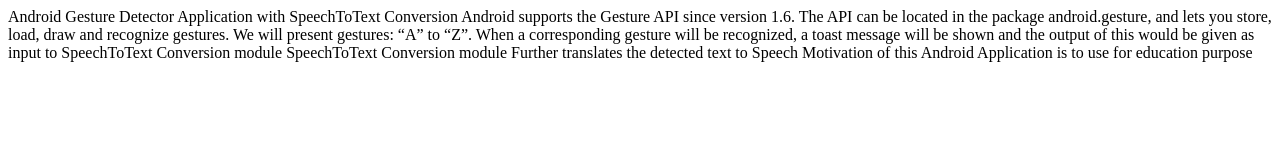
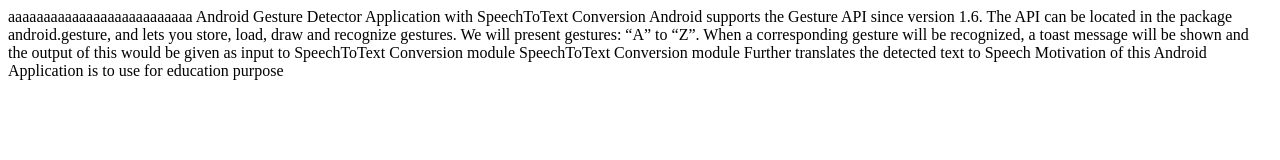
Before and after one commit to srishtiraj/gesturedetetctapp, a plain HTML site: page home.html in a window 1280 px wide. Drawn offline with Linux system fonts and the light colour scheme.

Commit message:
Update home.html

```diff
--- a/home.html
+++ b/home.html
@@ -4,6 +4,7 @@
   Android Gesture Detector Application
 </title>
 <body>
+  aaaaaaaaaaaaaaaaaaaaaaaaaa
 Android Gesture Detector Application with SpeechToText Conversion
 
 Android supports the Gesture API since version 1.6. The API can be located in the package android.gesture, and lets you store, load, draw and recognize gestures.
```
